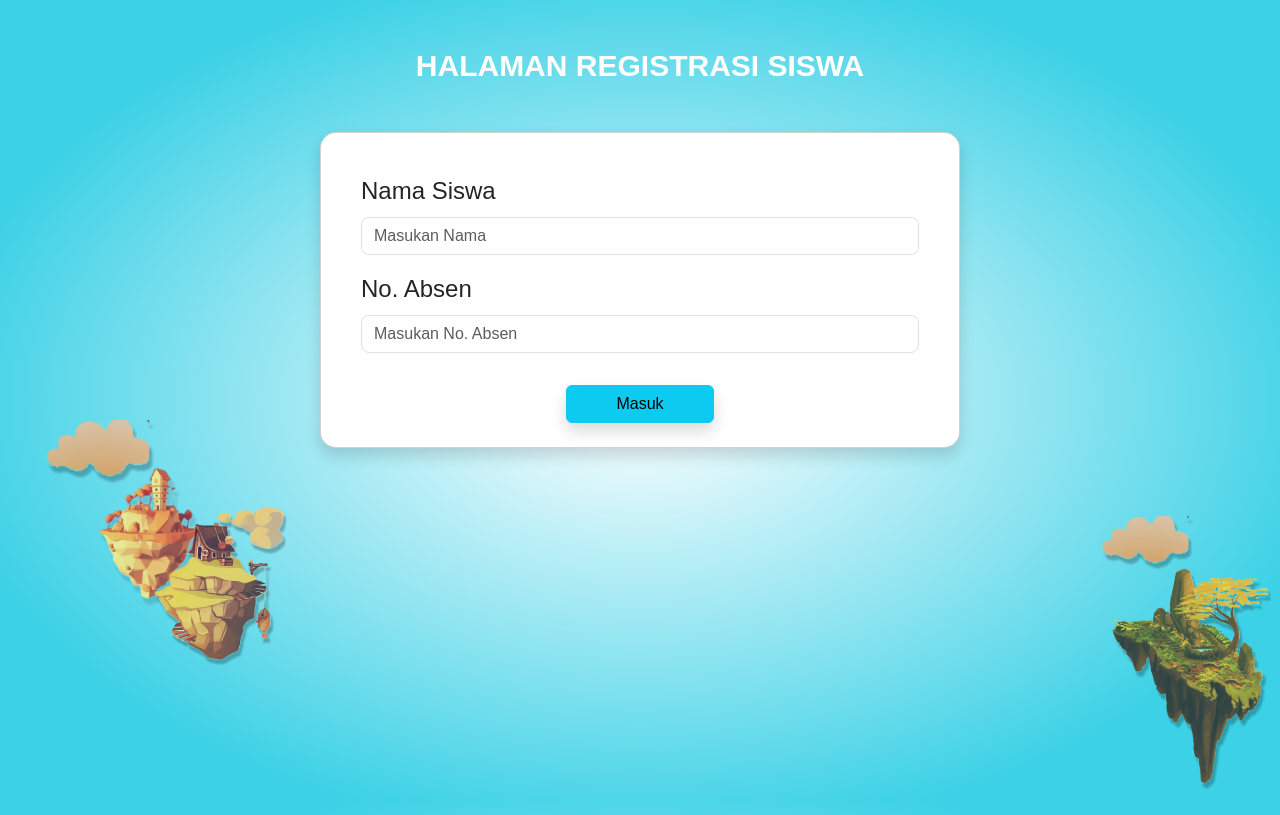
After one commit to irdaislakhuafa/school-exam, a CodeIgniter app: page /school-exam/index.php/studentcontroller/register in a window 1280 px wide. The commit adds this page. Run offline with CodeIgniter, Linux system fonts and the light colour scheme.

Commit message:
adjust screen size for 1366x768

```diff
--- a/application/config/routes.php
+++ b/application/config/routes.php
@@ -56,6 +56,7 @@ $route['translate_uri_dashes'] = FALSE;
 // students
 $route['student'] = 'StudentController';
 $route['student/authlogin'] = 'StudentController/login';
+$route['student/register'] = 'StudentController/register';
 $route['student/maps'] = 'StudentController/maps';
 $route['student/maps/(:any)'] = 'StudentController/maps/$1';
 $route['student/materi/(:any)'] = 'StudentController/materi/$1';
--- a/application/controllers/StudentController.php
+++ b/application/controllers/StudentController.php
@@ -23,8 +23,16 @@ class StudentController extends CI_Controller
     {
         $this->load->view("student/login");
     }
+
+    public function register()
+    {
+        $this->load->view("student/register");
+        return;
+    }
+
     public function login()
     {
+        // TODO: change relation student to use many to many
 
         $class = $this->classModel->get(array("code" => $this->input->post("classCode")));
         if ($class == null) {
--- a/application/views/student/materi.php
+++ b/application/views/student/materi.php
@@ -16,7 +16,7 @@ $this->basic->headerBootstrap();
         <div class="position-absolute top-0 start-50 translate-middle-x mt-5">
             <h1 class="text-uppercase font-weight-bold mb-2 fs-30 text-left text-white">SUBTEMA <?= $subtema->name ?> </h1>
             <!-- start card -->
-            <div class="card p-4 shadow  fs-24 rounded-5 " style="width: 80rem; height: min-content">
+            <div class="card p-4 shadow  fs-24 rounded-5 " style="width: 70rem; height: min-content">
                 <div class="font-weight-bold text-up"><?= "Materi " . $materi->number . ": " . $materi->title ?></div>
                 <!-- start card body -->
                 <div class="card-body">
--- /dev/null
+++ b/application/views/student/register.php
@@ -0,0 +1,69 @@
+<!DOCTYPE html>
+<html lang="en">
+
+<?php
+$this->basic->header("Registrasi Siswa");
+$this->basic->headerBootstrap();
+?>
+
+<body class="default-backgound-color">
+    <div class="position-relative py-2 h-100 pt-5 px-4 align-content-center">
+        <!-- show tiny islands -->
+        <?php $this->island->showTinyIslands() ?>
+
+        <!-- start login page -->
+        <div class="position-absolute top-0 start-50 translate-middle-x mt-5">
+            <h1 class="text-uppercase font-weight-bold mb-5 fs-30 text-center text-white">halaman registrasi siswa</h1>
+            <!-- start card -->
+            <form action="<?= base_url() ?>student/authlogin" method="post">
+                <div class="card p-4 shadow  fs-24 rounded-4 " style="width: 40rem; height: max-content">
+                    <div class="card-body">
+                        <!-- name of student -->
+                        <div class="mb-3">
+                            <label for="name" class="form-label">Nama Siswa</label>
+                            <div class="input-group mb-3">
+                                <input id="name" required name="name" type="text" class="form-control rounded-3" placeholder="Masukan Nama" aria-label="Masukan Nama" aria-describedby="basic-addon2">
+                            </div>
+                        </div>
+                        <!-- absen code of student -->
+                        <div class="mb-3">
+                            <label for="absenCode" class="form-label">No. Absen</label>
+                            <div class="input-group mb-3">
+                                <input id="absenCode" required name="absenCode" type="text" class="form-control rounded-3" placeholder="Masukan No. Absen" aria-label="Masukan No. Absen" aria-describedby="basic-addon2">
+                            </div>
+                        </div>
+                    </div>
+
+                    <!-- error message -->
+                    <?php
+                    $error = $this->session->flashdata('error');
+                    if ($error != null || $error != "") {
+                    ?>
+                        <div class="d-flex justify-content-center">
+                            <div id="error" class="alert w-75  text-capitalize fs-16 alert-danger" role="alert">
+                                <?= $error ?>
+                            </div>
+                        </div>
+                    <?php
+                    }
+                    ?>
+
+                    <!-- login button -->
+                    <div class="d-flex align-items-center justify-content-center">
+                        <button type="submit" class="btn shadow btn-info w-25">Masuk</button>
+                    </div>
+                </div>
+            </form>
+            <!-- end card -->
+        </div>
+    </div>
+    <!-- end login page -->
+
+    <!-- footer scripts -->
+    <?php
+    $this->basic->footerScripts();
+    $this->basic->scriptsBootstrap();
+    ?>
+</body>
+
+</html>
--- a/application/views/student/soal.php
+++ b/application/views/student/soal.php
@@ -21,7 +21,7 @@ $this->basic->headerBootstrap();
                 <h1 class="text-uppercase font-weight-bold mb-2 fs-30 text-left text-white">Soal! </h1>
                 <div class="font-weight-bold mb-4 fs-20 text-black">Kerjakan dengan cepat dan cermat!</div>
                 <!-- start card -->
-                <div class="card p-4 shadow  fs-24 rounded-5 " style="width: 80rem; height: min-content">
+                <div class="card p-4 shadow  fs-24 rounded-5 " style="width: 70rem; height: min-content">
                     <!-- start card body -->
                     <div class="card-body">
                         <p class="text-black fs-20">Tuliskan pokok pikiran dari setiap paragraf. </p>
--- a/application/views/teacher/newMateri.php
+++ b/application/views/teacher/newMateri.php
@@ -17,7 +17,7 @@ $this->basic->headerBootstrap();
             <!-- start subtema/soal page -->
             <div class="position-absolute top-0 start-50 translate-middle-x mt-5">
                 <!-- start card -->
-                <div class="card p-4 shadow mb-5 fs-24 rounded-4 " style="width: 80rem; height: max-content; min-height: 50%;">
+                <div class="card p-4 shadow mb-5 fs-24 rounded-4 " style="width: 70rem; height: max-content; min-height: 50%;">
                     <!-- start card body -->
                     <div class="card-body">
 
--- a/application/views/teacher/resultStudent.php
+++ b/application/views/teacher/resultStudent.php
@@ -29,7 +29,7 @@ $this->basic->headerBootstrap();
             <!-- start form -->
             <form action="<?= base_url() ?>teacher/class/subtema/saveScores" method="post">
                 <!-- start card -->
-                <div class="card p-4 shadow  fs-16 rounded-4 " style="width: 80rem; height: max-content; min-height: 50%;">
+                <div class="card p-4 shadow  fs-16 rounded-4 " style="width: 70rem; height: max-content; min-height: 50%;">
                     <!-- start card body -->
                     <div class="card-body">
                         <table class="table">
--- a/application/views/teacher/selectEditSubtema.php
+++ b/application/views/teacher/selectEditSubtema.php
@@ -14,7 +14,7 @@ $this->basic->headerBootstrap();
         <!-- start login page -->
         <div class="position-absolute top-0 start-50 translate-middle-x mt-5">
             <!-- start card -->
-            <div class="card p-4 shadow  fs-24 rounded-4 " style="width: 80rem; height: max-content; min-height: 50%;">
+            <div class="card p-4 shadow  fs-24 rounded-4 " style="width: 70rem; height: max-content; min-height: 50%;">
                 <!-- start card body -->
                 <div class="card-body">
 
```
Also changed, not shown: application/views/teacher/register.php (added, +70 -0 lines).
